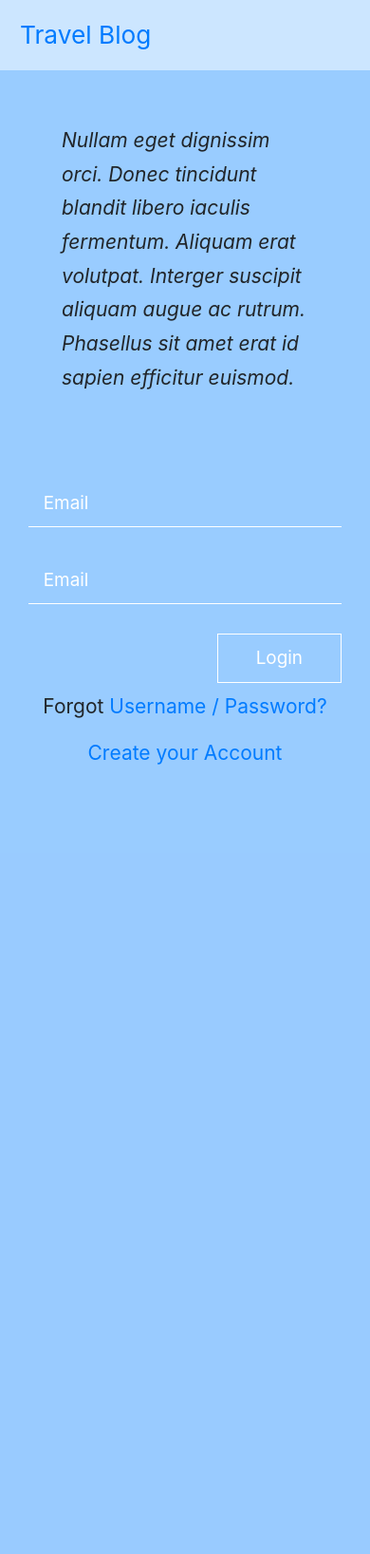
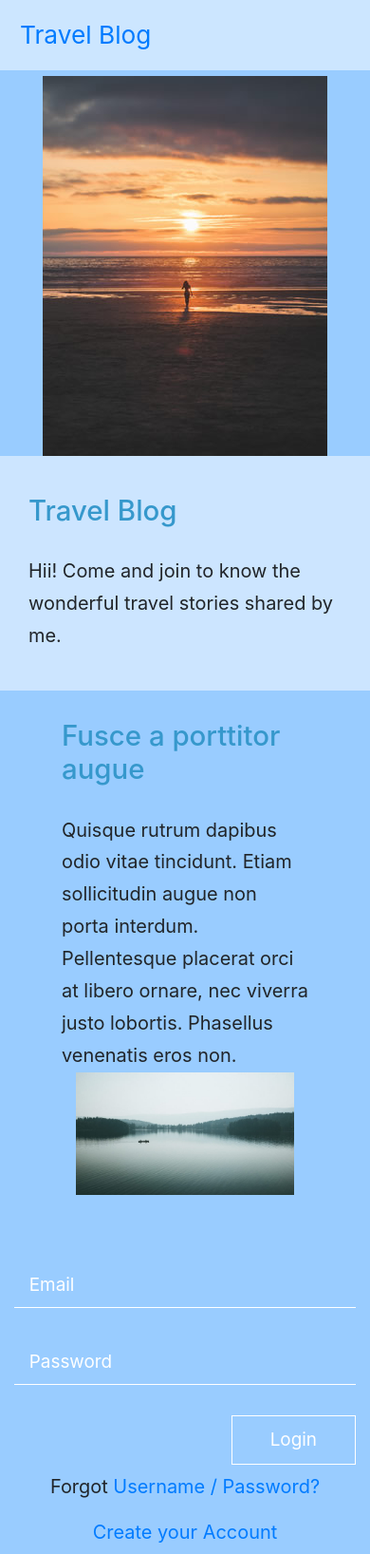
Before and after one commit to ankitoscar/travel-blog, a Django app: template templates/blog/signup.html in a window 390 px wide. Shown: the top 1636 px of the page at 95% size. Before the commit the page ends 805 px from the top, so only its background shows below. Run offline with Django 3.2, Linux system fonts and the light colour scheme; the template is opened without the code that fills it, so the values that code supplies are empty.

Commit message:
added left image section

```diff
--- a/templates/blog/signup.html
+++ b/templates/blog/signup.html
@@ -18,27 +18,62 @@
         <a class="navbar-brand" href="{% url 'index' %}">Travel Blog</a>
       </nav>
     </div>
-    <section id="intro" class="tm-section-contact">
+    <div class="columns-bg">
+      <section id="contact" class="tm-section-contact">
+        <div class="row tm-contact-section">
+          <div class="col-md-6 px-0">
             <div class="container-fluid">
-        <div class="row">
-          <div class="col-md-6">
-            <div class="tm-section-text-container">
-              <i class="tm-text">
+              <div class="row flex-column-reverse flex-lg-row">
+                <div class="col-md-12 col-lg-6 tm-text-left-container">
+                  <div class="tm-section-text-container-3 tm-bg-white-alpha h-100">
+                    <a href="{% url 'index' %}">
+                      <h2 class="tm-text-accent tm-section-title-mb">
+                        Travel Blog
+                      </h2>
+                    </a>
                     <p class="mb-0">
-                  Nullam eget dignissim orci. Donec tincidunt blandit libero iaculis fermentum. Aliquam erat volutpat. Interger suscipit aliquam augue ac rutrum. Phasellus sit amet erat id sapien efficitur euismod.</p>
-              </i>
+                      Hii! Come and join to know the wonderful travel stories shared by me.
+                    </p>
+                  </div>
+                </div>
+                <div
+                  class="col-md-12 col-lg-6 tm-section-image-container tm-img-right-container"
+                >
+                  <img
+                    src="../../static/img/forty_image_13.jpg"
+                    alt="Image"
+                    class="img-fluid tm-img-right"
+                  />
                 </div>
               </div>
             </div>
           </div>
-      <div class="col-md-13 px-0">
+          <div class="col-md-6 px-0">
+            <div class="col-md-6 tm-section-col-3">
+              <div class="tm-section-text-container-4">
+                <h2 class="tm-text-accent tm-section-title-mb">
+                  Fusce a porttitor augue
+                </h2>
+                <p class="mb-0">
+                  Quisque rutrum dapibus odio vitae tincidunt. Etiam
+                  sollicitudin augue non porta interdum. Pellentesque placerat
+                  orci at libero ornare, nec viverra justo lobortis. Phasellus
+                  venenatis eros non.
+                </p>
+                <div
+              class="col-md-13 col-lg-6 tm-section-image-container tm-img-left-container"
+            >
+              <img
+                src="../../static/img/forty_image_02.jpg"
+                alt="Image"
+                class="img-fluid tm-img-right"
+              />
+            </div>
+              </div>
+            </div>
             <div class="tm-contact-form-container">
               <form class="tm-contact-form">
                 <div class="form-group">
-              <span class="focus-input100"></span>
-              <span class="symbol-input100">
-                <i class="fa fa-envelope" aria-hidden="true"></i>
-              </span>
                   <input
                     type="text"
                     id="contact_name"
@@ -48,16 +83,12 @@
                     required>
                 </div>
                 <div class="form-group">
-              <span class="focus-input100"></span>
-              <span class="symbol-input100">
-                <i class="fa fa-lock" aria-hidden="true"></i>
-              </span>
                   <input
                     type="email"
                     id="contact_email"
                     name="contact_email"
                     class="form-control rounded-0 border-top-0 border-right-0 border-left-0"
-                placeholder="Email"
+                    placeholder="Password"
                     required>
                 </div>
                 <div class="text-right">
@@ -88,5 +119,6 @@
           </div>
         </div>
       </section>
+    </div>
   </body>
 </html>
```
Lines whose indentation alone changed are shown as unchanged.
